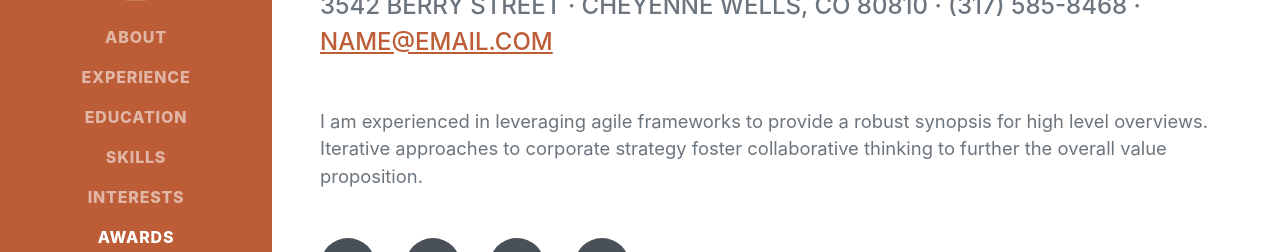
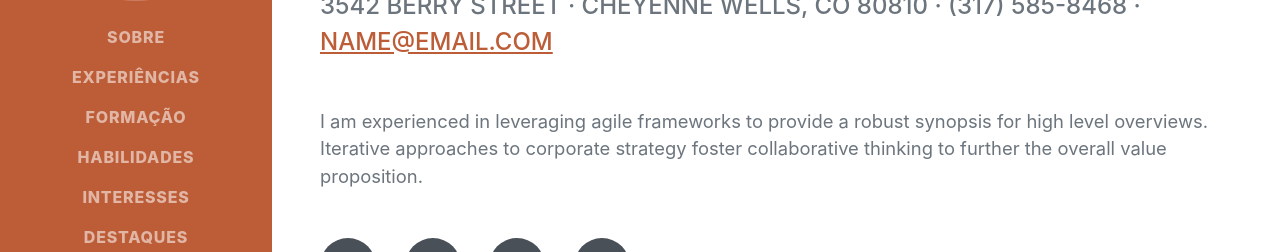
Before and after one commit to IsabeleTM/IsabeleTM.github.io, a plain HTML site: page index.html in a window 1280 px wide. Shown: the part 355-607 px from the top of the page. Drawn offline with nearby package versions, Linux system fonts and the light colour scheme; a web font is replaced by a local one.

Commit message:
editado nome site e menu

```diff
--- a/index.html
+++ b/index.html
@@ -19,18 +19,18 @@
         <!-- Navigation-->
         <nav class="navbar navbar-expand-lg navbar-dark bg-primary fixed-top" id="sideNav">
             <a class="navbar-brand js-scroll-trigger" href="#page-top">
-                <span class="d-block d-lg-none">Clarence Taylor</span>
+                <span class="d-block d-lg-none">Isabele Taumaturgo Mororó</span>
                 <span class="d-none d-lg-block"><img class="img-fluid img-profile rounded-circle mx-auto mb-2" src="assets/img/profile.jpg" alt="..." /></span>
             </a>
             <button class="navbar-toggler" type="button" data-bs-toggle="collapse" data-bs-target="#navbarResponsive" aria-controls="navbarResponsive" aria-expanded="false" aria-label="Toggle navigation"><span class="navbar-toggler-icon"></span></button>
             <div class="collapse navbar-collapse" id="navbarResponsive">
                 <ul class="navbar-nav">
-                    <li class="nav-item"><a class="nav-link js-scroll-trigger" href="#about">About</a></li>
-                    <li class="nav-item"><a class="nav-link js-scroll-trigger" href="#experience">Experience</a></li>
-                    <li class="nav-item"><a class="nav-link js-scroll-trigger" href="#education">Education</a></li>
-                    <li class="nav-item"><a class="nav-link js-scroll-trigger" href="#skills">Skills</a></li>
-                    <li class="nav-item"><a class="nav-link js-scroll-trigger" href="#interests">Interests</a></li>
-                    <li class="nav-item"><a class="nav-link js-scroll-trigger" href="#awards">Awards</a></li>
+                    <li class="nav-item"><a class="nav-link js-scroll-trigger" href="#sobre">Sobre</a></li>
+                    <li class="nav-item"><a class="nav-link js-scroll-trigger" href="#experiencias">Experiências</a></li>
+                    <li class="nav-item"><a class="nav-link js-scroll-trigger" href="#formacao">Formação</a></li>
+                    <li class="nav-item"><a class="nav-link js-scroll-trigger" href="#habilidades">Habilidades</a></li>
+                    <li class="nav-item"><a class="nav-link js-scroll-trigger" href="#interesses">Interesses</a></li>
+                    <li class="nav-item"><a class="nav-link js-scroll-trigger" href="#destaques">Destaques</a></li>
                 </ul>
             </div>
         </nav>
```
